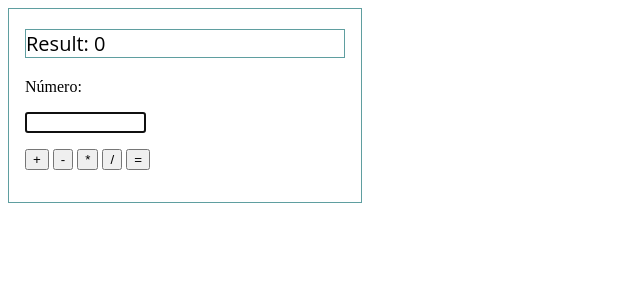
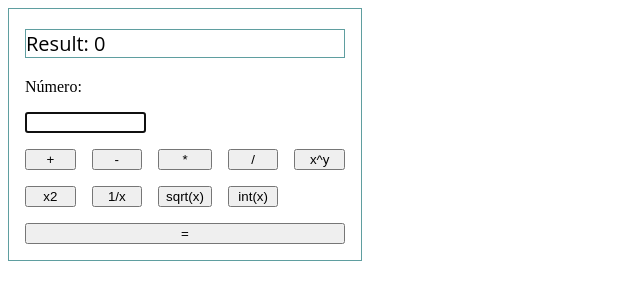
Before and after one commit to doquiros/curso, a plain HTML site: page entrega_p2p_mod3/calculadora.html in a window 1280 px wide. Shown: the whole page, without its empty margins (0-640 px from the left). Drawn offline with Linux system fonts and the light colour scheme.

Commit message:
Update calculadora.html

```diff
--- a/entrega_p2p_mod3/calculadora.html
+++ b/entrega_p2p_mod3/calculadora.html
@@ -14,9 +14,33 @@
 		font-size: 20px;
 		font-family: "Open Sans", sans-serif;
 	}
+	#op-buttons {
+		display: grid;
+		grid-template-columns: repeat(5, 1fr);
+		grid-template-rows: repeat(3, 1fr);
+		grid-template-areas:
+			"mas menos por entre elevado"
+			"cuadrado inversa raiz entera null"
+			"igual igual igual igual igual";
+		grid-gap: 1rem;
+	}
+	#mas { grid-area: mas; }
+	#menos { grid-area: menos; }
+	#por { grid-area: por; }
+	#entre { grid-area: entre; }
+	#elevado { grid-area: elevado; }
+	#cuadrado { grid-area: cuadrado; }
+	#inversa { grid-area: inversa; }
+	#raiz { grid-area: raiz; }
+	#entera { grid-area: entera; }
+	#igual { grid-area: igual; }
 </style>
 <script type="text/javascript">
-  var num, acc = 0, next_op = "";
+	var num, acc = 0, next_op = "";
+
+	function dbg(msg) {
+		document.getElementById("dbg").innerHTML = document.getElementById("dbg").innerHTML + "<br\> :" + msg;
+	}
 
 	function show_acc()	{	document.getElementById("answer").innerHTML = acc.toString();	}
 	function clear_input()	{	num.value = "";	}
@@ -29,31 +53,34 @@
 					igual();
 					break;
 				case 0x2a:
-					num.blur(0);
-					calcular("*");
-					break;
 				case 0x2b:
-					num.blur(0);
-					calcular("+");
-					break;
 				case 0x2d:
-					num.blur(0);
-					calcular("-");
-					break;
 				case 0x2f:
 					num.blur(0);
-					calcular("/")
+					calcular(String.fromCharCode(e.keyCode));
 					break;
 			}
 
-			if(e.keyCode >= 0x30 && e.keyCode < 0x40 || e.keyCode === 0x2e)
+			if((e.keyCode >= 0x30 && e.keyCode < 0x40) || e.keyCode === 0x2e)
+			{
+
+				if(isNaN(num.value) || num.value === "0")
+				{
+					dbg("num zero or not number ");
+					num.value = String.fromCharCode(e.keyCode);
+				}
+				else
+				{
+					num.value += String.fromCharCode(e.keyCode);
+				}
 				num.focus();
 
-
+			}
 		};
 	}
-  function calcular(op) {
 
+	function calcular(op) {
+		dbg("calcular");
 		// Cargar nuevo valor, ejecutando la operacion que nos ordenaron:
 		switch(next_op)
 		{
@@ -68,6 +95,9 @@
 				break;
 			case "/":
 				acc = +acc / +num.value;
+				break;
+			case "^":
+				acc = (+acc) ** (+num.value);
 				break;
 			case "":
 				acc = +num.value;
@@ -99,24 +129,33 @@
 	function menos() { calcular("-"); }
 	function por() { calcular("*"); }
 	function entre() { calcular("/"); }
+	function pow() { calcular("^"); }
 
-  function inic ()
+	function inic ()
 	{
 		num = document.getElementById("num");
 		bindKeys();
 	}
-  function vaciar () {num.value = "";}
+	function vaciar () {num.value = "";}
 </script>
 </head>
 <body onLoad="inic()">
 	<p id="answer-box">Result: <span id="answer"> 0</span></p>
-  Número:<p>
-  <input type="text" pattern="[0-9]*" size="12" id="num" onClick="vaciar()" autofocus><p>
-  <button onClick="mas()">+</button>
-  <button onClick="menos()">-</button>
-  <button onClick="por()">*</button>
-  <button onClick="entre()">/</button>
-	<button onClick="igual()">=</button>
-  </p>
+	Número:<p>
+	<input autofocus type="text" pattern="[0-9]*" size="12" id="num" onClick="vaciar()" onInput="dbg()" readonly="readonly"/><p>
+	</p>
+	<div id="op-buttons">
+	<button id="mas" onClick="mas()">+</button>
+	<button id="menos" onClick="menos()">-</button>
+	<button id="por" onClick="por()">*</button>
+	<button id="entre" onClick="entre()">/</button>
+	<button id="elevado" onClick="pow()">x^y</button>
+	<button id="cuadrado" onClick="igual()">x<super>2</super></button>
+	<button id="inversa" onClick="igual()">1/x</button>
+	<button id="raiz" onClick="igual()">sqrt(x)</button>
+	<button id="entera" onClick="igual()">int(x)</button>
+	<button id="igual" onClick="igual()">=</button>
+	</div>
+	<div id="dbg"></div>
 </body>
 </html>
```
